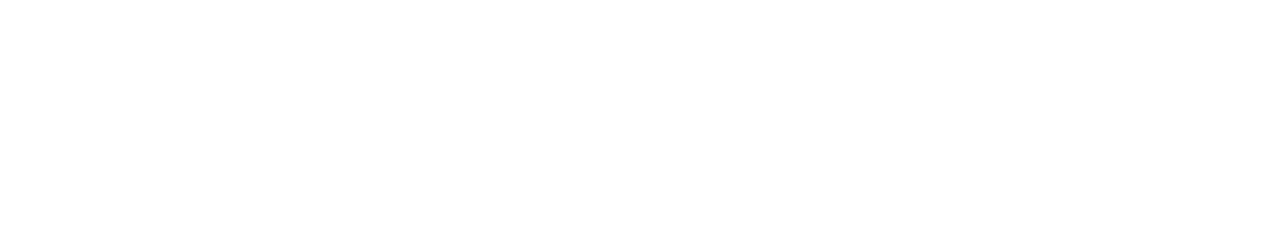
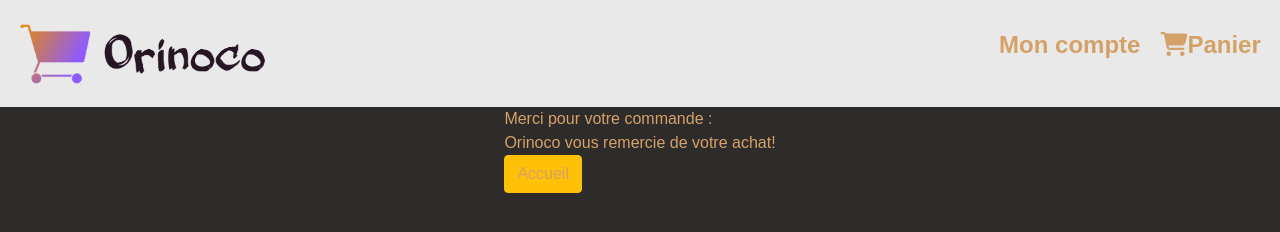
Before and after one commit to Chantalak/P5_01_lienGithub, a plain HTML site: page FRONTEND/View/confirmation.html in a window 1280 px wide. Drawn offline with nearby package versions, Linux system fonts and the light colour scheme; a web font is replaced by a local one.

Commit message:
création page confirmation html et js

```diff
--- /dev/null
+++ b/FRONTEND/Js/confirmation.js
@@ -0,0 +1,8 @@
+
+//RECUPERATION DES DONNEES CONTACT
+let contact = JSON.parse(localStorage.getItem("contact"));
+console.log(contact)
+
+// RECUPERATION DU PRIX TOTAL
+let prixTotal = JSON.parse(localStorage.getItem("prixTotal"));
+console.log(prixTotal);
--- a/FRONTEND/View/confirmation.html
+++ b/FRONTEND/View/confirmation.html
@@ -1,12 +1,50 @@
 <!DOCTYPE html>
 <html lang="fr">
     <head>
-        <meta charset="utf-8">
-        <title></title>
+         <meta charset="utf-8">
+        <meta http-equiv="X-UA-Compatible" content="IE=edge,chrome=1">
+        <meta name="viewport" content="width=device-width, initial-scale=1.0">
+
+        <link rel="preconnect" href="https://fonts.gstatic.com">
+        <link href="https://fonts.googleapis.com/css2?family=News+Cycle:wght@400;700&display=swap" rel="stylesheet">
+
+        <script src="https://kit.fontawesome.com/fa75e0dafd.js" crossorigin="anonymous"></script>
+
+        <link rel="stylesheet" href="https://stackpath.bootstrapcdn.com/bootstrap/4.3.1/css/bootstrap.min.css" integrity="sha384-ggOyR0iXCbMQv3Xipma34MD+dH/1fQ784/j6cY/iJTQUOhcWr7x9JvoRxT2MZw1T" crossorigin="anonymous">
+
+        <link rel="stylesheet" href="/FRONTEND/Css/style.css" />
+        <title>Appareil Photo Vintage Orinoco - Accueil</title>
     </head>
 
-    <body>
+    <body id="bloc_page" class="container-fluid">
+        <header class="header">
+            <a href="#">
+                <img class="logo" src="/BACKEND/images/logo.png" alt="logo Orinoco"/>
+            </a>
+            <nav class="nav">
+                <ul class="menu">
+                    <li class="liste"><a href="#"> Mon compte</a></li>
+                    <li class="liste"><a href="/FRONTEND/View/panier.html"><i class="fas fa-shopping-cart"></i>Panier</a></li>
+                </ul>
+            </nav>
+        </header>
 
+        <main class="container" id="main-confirm">
+            <!--Message de remerciement avec ID de commande et prix total-->
+            <!--Complèter la partie ID et total-price avec le JS-->
+            <div>
+
+                <p>Merci pour votre commande :</p>
+                <p class="recap_commande"></p>
+                <p>Orinoco vous remercie de votre achat!</p>
+
+                <!--Bouton de retour à la page d'accueil-->
+                <button class="btn btn-warning" id="btn-confirmation"><a href="index.html">Accueil</a></button>
+            </div>
+        </main>
+
+        <!--script-->
+        <script type="text/javascript" src="/FRONTEND/Js/confirmation.js"></script>
     </body>
 
 </html>
```
